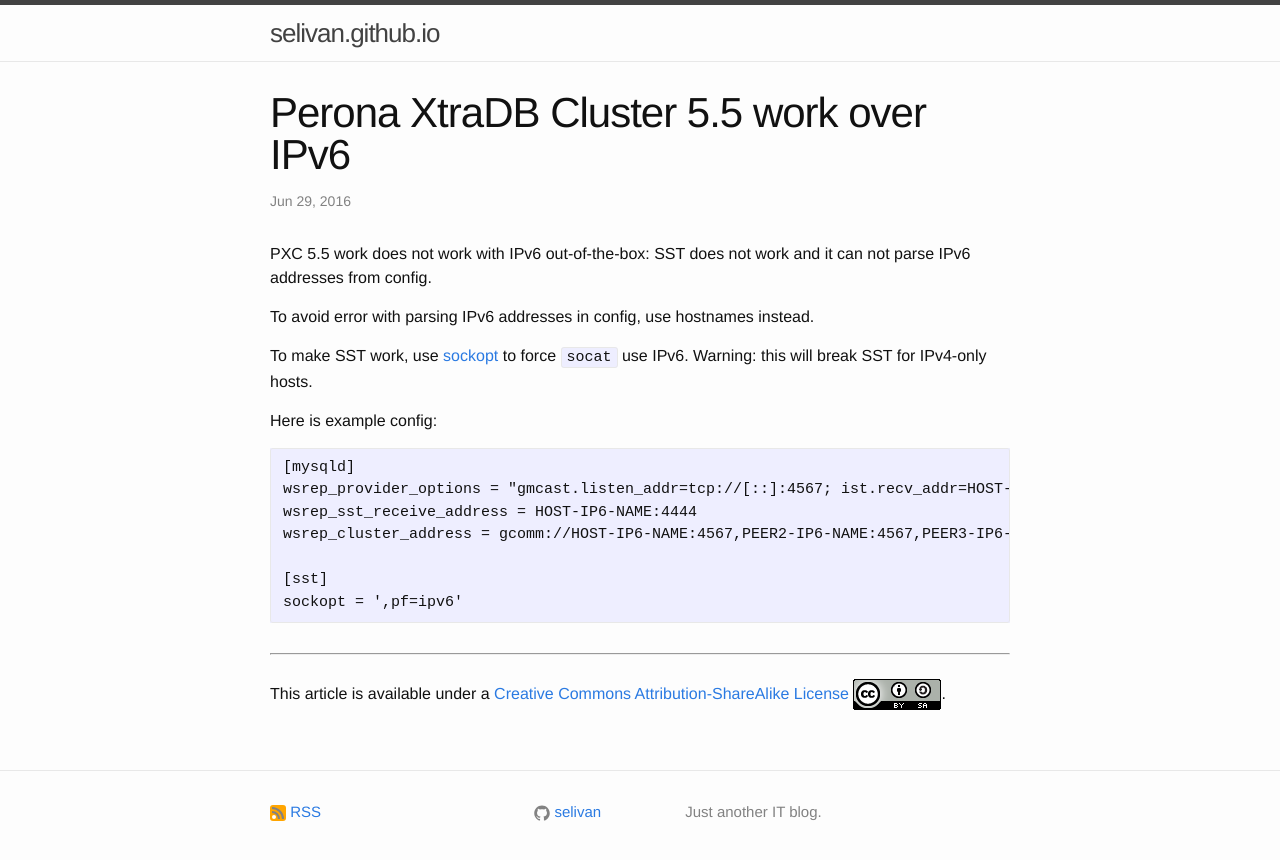
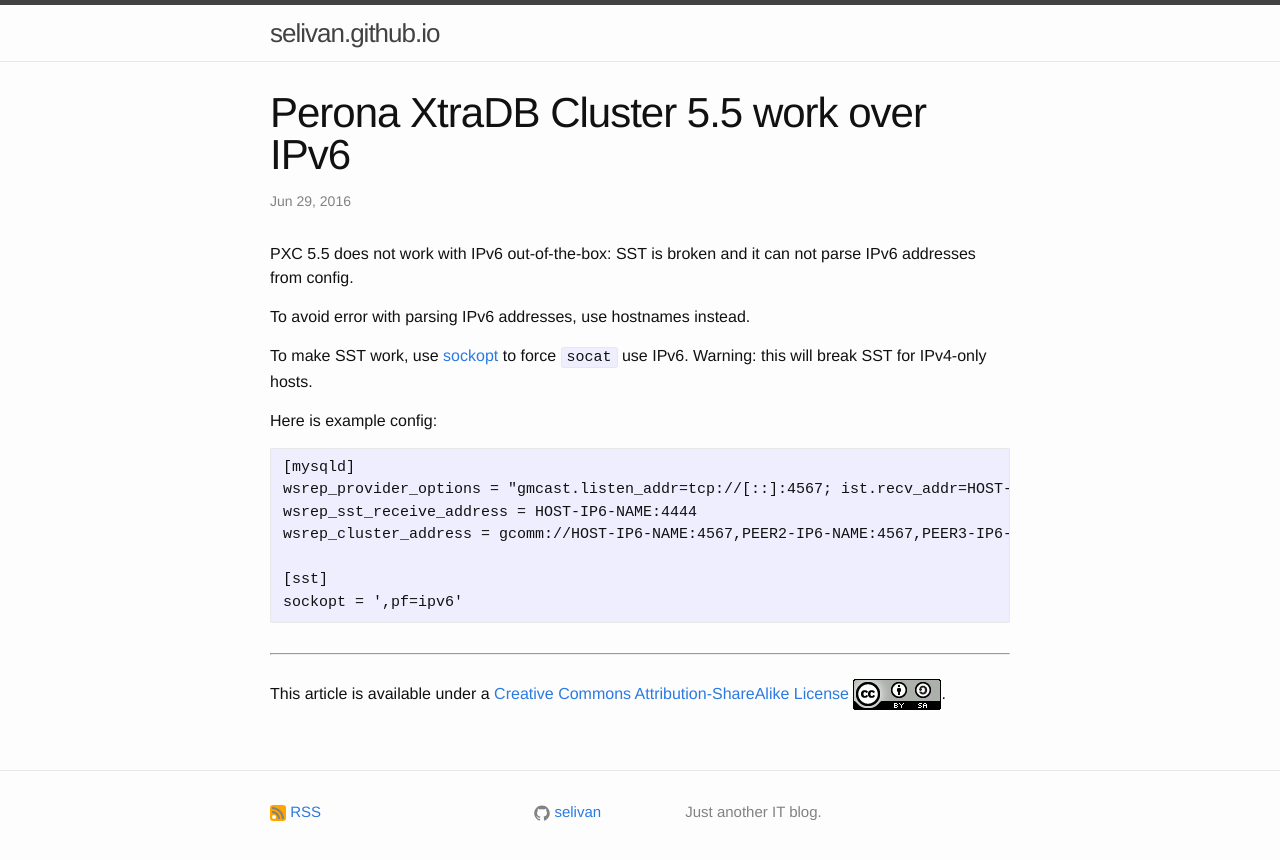
Before and after one commit to selivan/selivan.github.io, a Jekyll site: the page built from _posts/2016-06-29-percona-xtradb-cluster-5.5-over-ipv6.md, in a window 1280 px wide. Shown: the top 860 px of the page. Built offline with Jekyll 4.4.1, drawn with Linux system fonts in a browser that asks for light colours; comment, search, counter and statistics services are not loaded.

Commit message:
removed duplicated draft; post: small fixes

```diff
--- a/_posts/2016-06-29-percona-xtradb-cluster-5.5-over-ipv6.md
+++ b/_posts/2016-06-29-percona-xtradb-cluster-5.5-over-ipv6.md
@@ -4,9 +4,9 @@
 tags: [mysql,pxc]
 ---
 
-PXC 5.5 work does not work with IPv6 out-of-the-box: SST does not work and it can not parse IPv6 addresses from config.
+PXC 5.5 does not work with IPv6 out-of-the-box: SST is broken and it can not parse IPv6 addresses from config.
 
-To avoid error with parsing IPv6 addresses in config, use hostnames instead.
+To avoid error with parsing IPv6 addresses, use hostnames instead.
 
 To make SST work, use [sockopt](https://www.percona.com/doc/percona-xtradb-cluster/5.5/manual/xtrabackup_sst.html#sockopt) to force `socat` use IPv6. Warning: this will break SST for IPv4-only hosts.
 
```
Also changed, not shown: _drafts/percona-xrtardb-cluster-55-with-ipv6.md (deleted, +0 -7 lines).
